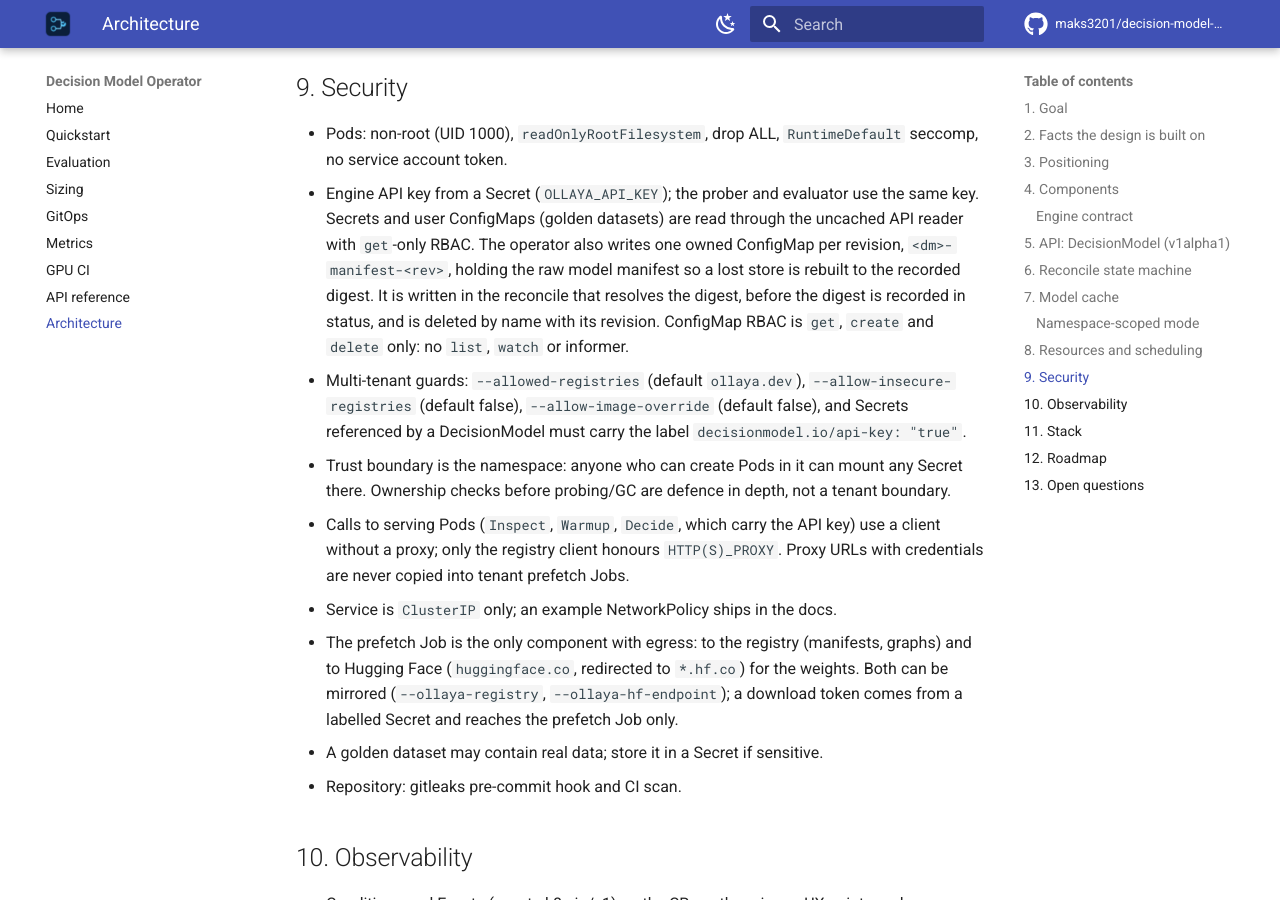
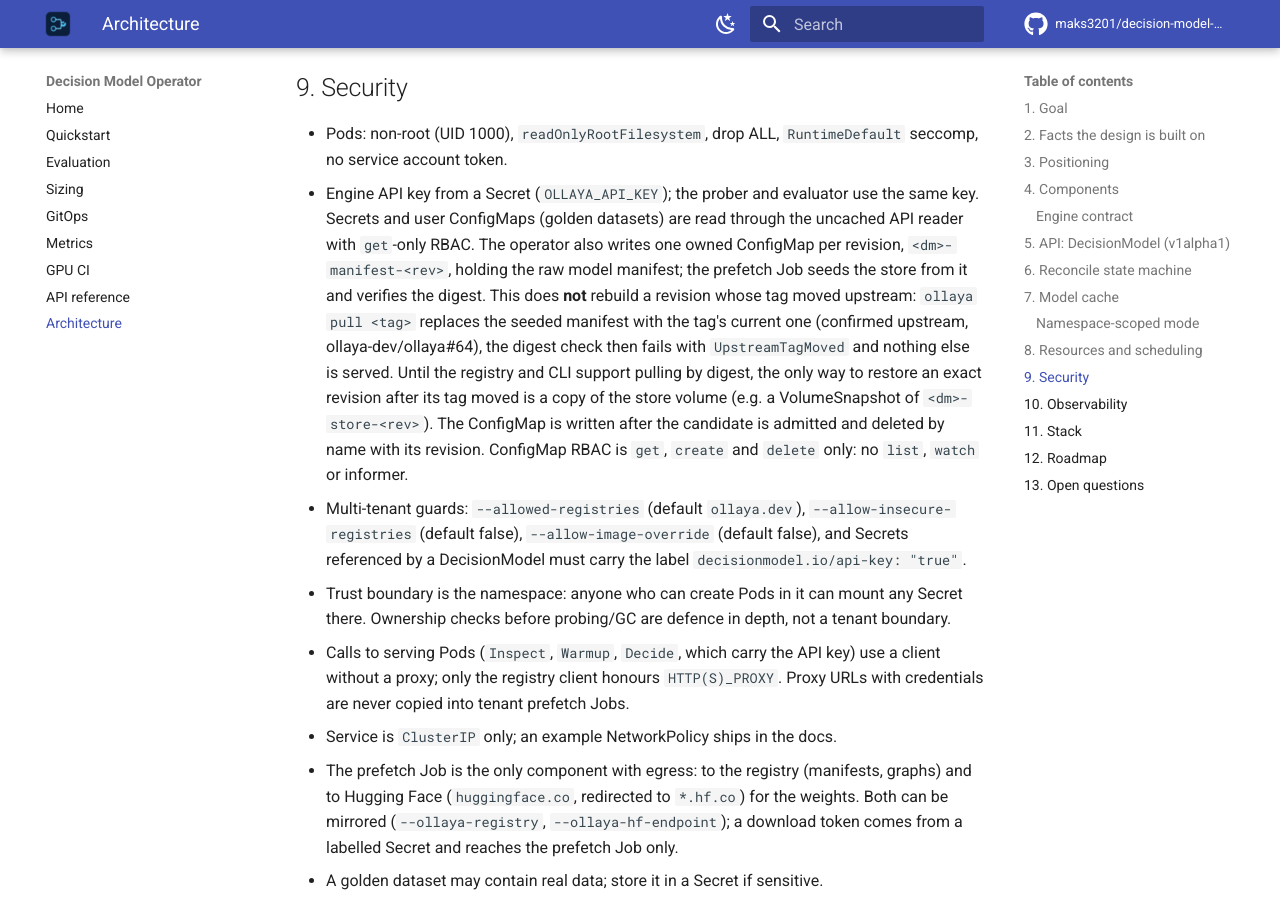
Before and after one commit to maks3201/decision-model-operator, an MkDocs documentation site: the page built from docs/ARCHITECTURE.md, in a window 1280 px wide and 900 px high, scrolled down 8023 px. Built offline with MkDocs 1.6.1 and Material for MkDocs 9.7.7, drawn with Linux system fonts in a browser that asks for light colours; comment, search, counter and statistics services are not loaded.

Commit message:
docs: a moved tag cannot be rebuilt from the seeded manifest (#101)
Upstream confirmed (ollaya-dev/ollaya#64) that `ollaya pull <tag>`
replaces a seeded manifest with the tag's current one. The prefetch
verifies the digest afterwards, so a moved tag fails with
`UpstreamTagMoved` and no other model is served, but the store is not
rebuilt to the recorded digest. ARCHITECTURE and the ModelMismatch
runbook now say so and point at volume snapshots until pull by digest
exists.

```diff
--- a/docs/ARCHITECTURE.md
+++ b/docs/ARCHITECTURE.md
@@ -289,8 +289,12 @@ cluster-scoped and is installed by a cluster admin.
 - Engine API key from a Secret (`OLLAYA_API_KEY`); the prober and evaluator use the same key.
   Secrets and user ConfigMaps (golden datasets) are read through the uncached API reader with `get`-only RBAC.
   The operator also writes one owned ConfigMap per revision, `<dm>-manifest-<rev>`, holding the raw model
-  manifest so a lost store is rebuilt to the recorded digest. It is written in the reconcile that resolves the
-  digest, before the digest is recorded in status, and is deleted by name with its revision. ConfigMap RBAC is
+  manifest; the prefetch Job seeds the store from it and verifies the digest. This does **not** rebuild a
+  revision whose tag moved upstream: `ollaya pull <tag>` replaces the seeded manifest with the tag's current one
+  (confirmed upstream, ollaya-dev/ollaya#64), the digest check then fails with `UpstreamTagMoved` and nothing
+  else is served. Until the registry and CLI support pulling by digest, the only way to restore an exact revision
+  after its tag moved is a copy of the store volume (e.g. a VolumeSnapshot of `<dm>-store-<rev>`). The ConfigMap
+  is written after the candidate is admitted and deleted by name with its revision. ConfigMap RBAC is
   `get`, `create` and `delete` only: no `list`, `watch` or informer.
 - Multi-tenant guards: `--allowed-registries` (default `ollaya.dev`),
   `--allow-insecure-registries` (default false), `--allow-image-override` (default false), and
```
Also changed, not shown: docs/runbooks/DecisionModelModelMismatch.md (+3 -1 lines).
